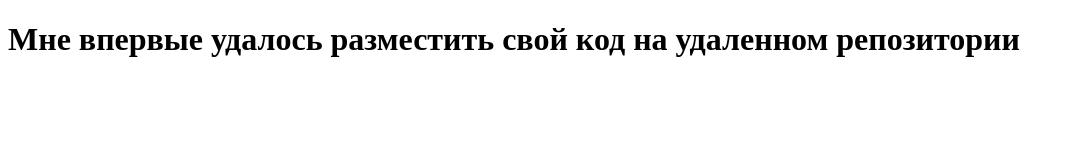
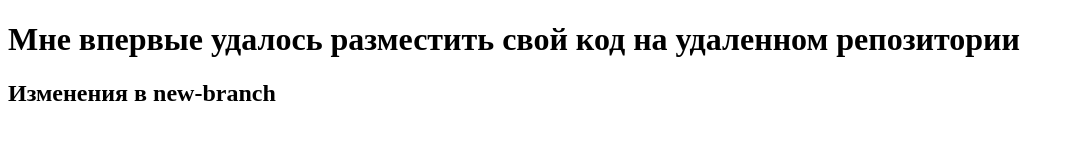
Before and after one commit to IGOjj/test_repo, a plain HTML site: page index.html in a window 1280 px wide. Shown: the whole page, without its empty margins (0-1074 px from the left). Drawn offline with Linux system fonts and the light colour scheme.

Commit message:
add h2 new-branch

```diff
--- a/index.html
+++ b/index.html
@@ -8,5 +8,6 @@
     <h1>Мне впервые удалось
         разместить свой код на
         удаленном репозитории</h1>
+       <h2>Изменения в new-branch</h2>
 </body>
 </html>
```
